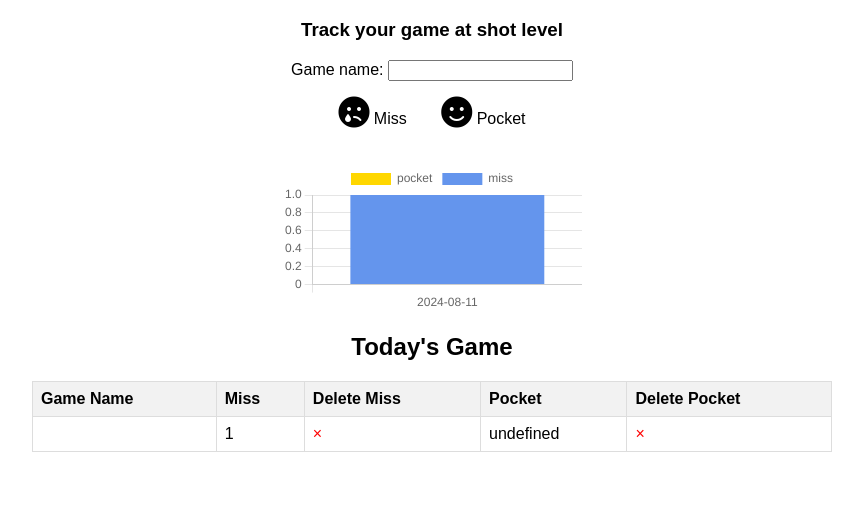
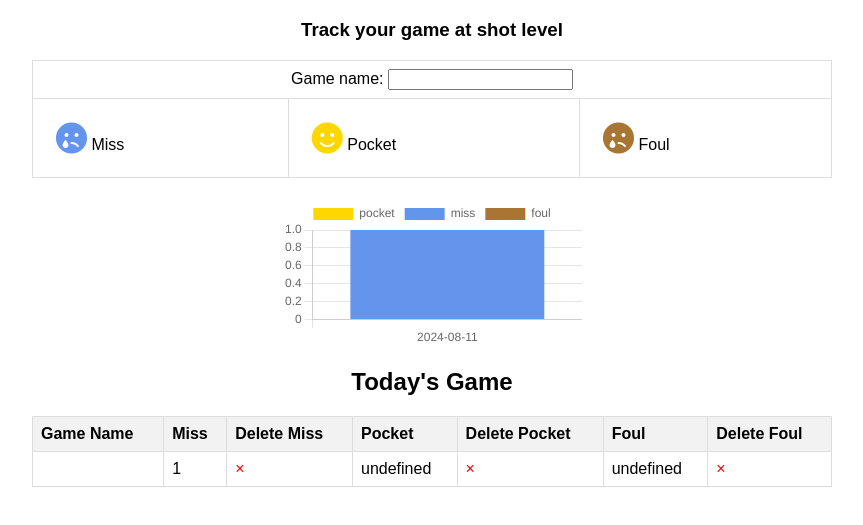
Before and after one commit to adwisatya/pool-shot-tracker, a plain HTML site: page index.html in a window 1280 px wide. Both pictures are taken after a click on the element "Miss". Shown: the part 89-614 px from the top of the page, without its empty margins (208-1071 px from the left). Drawn offline with nearby package versions, Linux system fonts and the light colour scheme.

Commit message:
Adding foul stats

```diff
--- a/index.html
+++ b/index.html
@@ -13,9 +13,26 @@
 	<h3>Track your game at shot level</h3>
 
     <div class="buttons">
-	  <div> Game name: <input id="game-name"></input></div>
-      <div class="pool-button" data-pool="miss"><i class="fas fa-sad-tear"></i> Miss</div>
-      <div class="pool-button" data-pool="pocket"><i class="fas fa-smile"></i> Pocket</div>
+	  <table id="today-pools-table">
+	  <tr>
+		<td colspan="3">
+			<center>
+				<div> Game name: <input id="game-name"></input></div>
+			</center>
+		</td>
+	  </tr>
+	  <tr>
+		<td>
+			<div class="pool-button" data-pool="miss"><i class="fas fa-sad-tear"></i> Miss</div>
+		</td>
+		<td>
+			<div class="pool-button" data-pool="pocket"><i class="fas fa-smile"></i> Pocket</div>
+		</td>
+		<td>
+			<div class="pool-button" data-pool="foul"><i class="fas fa-sad-tear"></i> Foul</div>
+		</td>
+	  </tr>
+	  </table>
     </div>
     <canvas id="pool-chart"></canvas>
     <div class="today-pools">
@@ -28,7 +45,8 @@
             <th>Delete Miss</th>
             <th>Pocket</th>
             <th>Delete Pocket</th>
-
+            <th>Foul</th>
+            <th>Delete Foul</th>
           </tr>
         </thead>
         <tbody id="today-pools-body">
--- a/script.js
+++ b/script.js
@@ -37,6 +37,8 @@ document.addEventListener('DOMContentLoaded', function () {
 	var total = {}
 	total['pocket'] = 0
 	total['miss'] = 0
+	total['foul'] = 0
+
     for (const date of dates) {
       labels.push(date);
       const data = poolData[date];
@@ -47,7 +49,7 @@ document.addEventListener('DOMContentLoaded', function () {
 			total[emotion] += data[game][emotion]
 		  }
       }
-	  for (const emotion of ['pocket','miss']) {
+	  for (const emotion of ['pocket','miss','foul']) {
 		  datasets.push({
 			label: emotion,
 			data: [total[emotion]],
@@ -94,6 +96,8 @@ document.addEventListener('DOMContentLoaded', function () {
 			  <td><span class="delete-btn" data-pool="miss" data-game="${game}">&times;</span></td>
 			  <td>${todaypools[game]["pocket"]}</td>
 			  <td><span class="delete-btn" data-pool="pocket" data-game="${game}">&times;</span></td>
+			  <td>${todaypools[game]["foul"]}</td>
+			  <td><span class="delete-btn" data-pool="foul" data-game="${game}">&times;</span></td>
 			`;
 			todaypoolsBody.appendChild(row);
       });
@@ -114,7 +118,7 @@ function addDeleteEventListeners() {
         } else {
           delete poolData[today][gameName][pool];
         }
-		if ((poolData[today][gameName]["pocket"] == undefined) && (poolData[today][gameName]["miss"] ==undefined)){
+		if ((poolData[today][gameName]["pocket"] == undefined) && (poolData[today][gameName]["miss"] ==undefined) && (poolData[today][gameName]["foul"] ==undefined)){
 			delete poolData[today][gameName];
 		}
         localStorage.setItem('poolData', JSON.stringify(poolData));
@@ -132,6 +136,8 @@ function addDeleteEventListeners() {
 		  return '#6495ed';
 		case 'pocket':
 		  return '#ffd700';
+		case 'foul':
+		  return '#a87532';
 		default:
 		  return '#000'; // Default color if pool doesn't match
 	  }
--- a/style.css
+++ b/style.css
@@ -34,19 +34,16 @@ h1,h2,h3 {
 }
 
 /* Additional styles to differentiate pool button colors */
-.pool-button[data-pool="angry"] i {
-  color: #ff5733; /* Red color for angry pool */
-}
 
-.pool-button[data-pool="sad"] i {
+.pool-button[data-pool="miss"] i {
   color: #6495ed; /* Blue color for sad pool */
 }
 
-.pool-button[data-pool="anxiety"] i {
-  color: #ffa500; /* Orange color for anxiety pool */
+.pool-button[data-pool="foul"] i {
+  color: #a87532; /* Orange color for anxiety pool */
 }
 
-.pool-button[data-pool="happy"] i {
+.pool-button[data-pool="pocket"] i {
   color: #ffd700; /* Yellow color for happy pool */
 }
 
```
